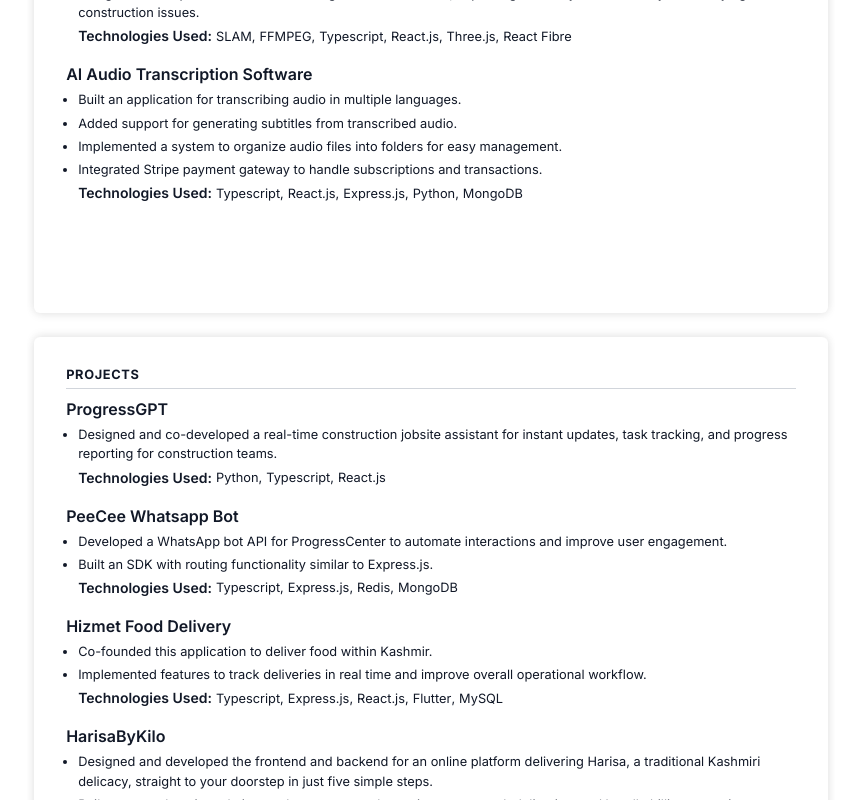
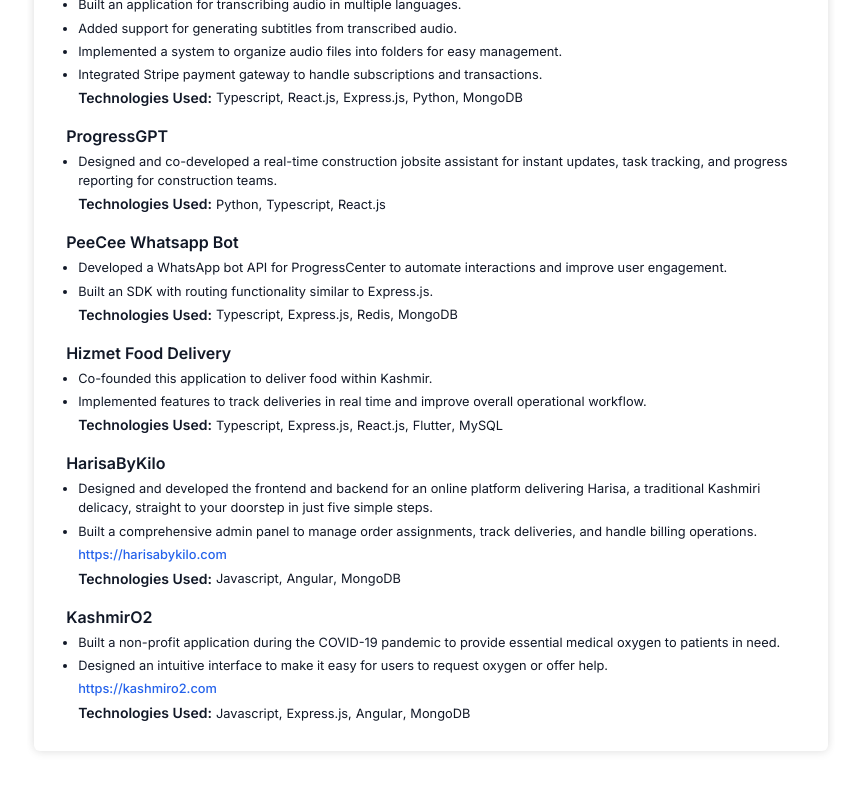
Before and after one commit to khancirhan/personal-website, a Next.js app: page /resume-2 in a window 1280 px wide. Shown: the part 1980-2780 px from the top of the page, without its empty margins (209-1070 px from the left). After the commit the page ends 2755 px from the top, so only its background shows below. Built offline with nearby package versions, Linux system fonts and the light colour scheme.

Commit message:
fix page breaks

```diff
--- a/src/app/globals.scss
+++ b/src/app/globals.scss
@@ -87,3 +87,14 @@
             0 10px 28px rgba(39, 25, 77, 0.03);
     }
 }
+
+@media print {
+    @page {
+        margin: 0;
+        padding: 1.75rem 2rem;
+    }
+
+    body {
+        margin: 0;
+    }
+}
--- a/src/app/resume-2/page.tsx
+++ b/src/app/resume-2/page.tsx
@@ -279,7 +279,7 @@
 const SocialSection = (props: SocialSectionProps) => {
     return (
         <section>
-            <div className="py-2 border-t border-b border-gray-300">
+            <div className="py-2 border-t border-b border-gray-300 print:break-inside-avoid">
                 <div className="flex flex-wrap justify-between items-center gap-x-4 gap-y-2">
                     <a
                         className="flex items-center gap-2 text-xs"
@@ -417,7 +417,7 @@
             <ResumeBody className="space-y-4">
                 {props.experiences.map((row, i) => (
                     <div key={i} className="">
-                        <div className="flex items-center gap-4">
+                        <div className="flex items-center gap-4 print:break-inside-avoid">
                             <div>
                                 <div className="text-[0.8rem] font-medium">
                                     {row.company} - <span className="font-normal">{row.location}</span>
@@ -433,7 +433,7 @@
                         <div className="flex items-center gap-4">
                             <ul className="text-[0.8rem] space-y-1 list-disc pl-3 mt-1">
                                 {row.achievements.map((a: string, ii: number) => (
-                                    <li key={ii} className="">
+                                    <li key={ii} className="print:break-inside-avoid">
                                         {a}
                                     </li>
                                 ))}
@@ -460,7 +460,7 @@
 
             <ResumeBody className="space-y-4">
                 {props.educations.map((row, i) => (
-                    <div key={i} className="">
+                    <div key={i}>
                         <div className="flex items-center gap-4">
                             <div>
                                 <div className="font-semibold">{row.degree}</div>
@@ -493,14 +493,14 @@
             <ResumeBody className="space-y-4">
                 {props.skills.map((row, i) => (
                     <div key={i}>
-                        <div>
+                        <div className="print:break-after-avoid-page">
                             <div className="text-sm font-semibold">{row.title}</div>
                         </div>
 
                         <div>
                             <div className="flex flex-wrap items-center gap-y-[2px]">
                                 {row.values.map((val, ii) => (
-                                    <div key={val} className="flex items-center text-[0.8rem]">
+                                    <div key={val} className="flex items-center text-[0.8rem] print:break-inside-avoid">
                                         {val}
                                         {ii < row.values.length - 1 && <span className="mx-2 text-[8px]">|</span>}
                                     </div>
@@ -529,14 +529,14 @@
             <ResumeBody className="space-y-4">
                 {props.projects.map((row, i) => (
                     <div key={i}>
-                        <div>
+                        <div className="print:break-after-avoid-page">
                             <div className="font-semibold">{row.title}</div>
                         </div>
 
                         {row.descriptionList.length > 0 && (
                             <ul className="text-[0.8rem] space-y-1 list-disc pl-3 mt-1">
                                 {row.descriptionList.map((a: string, ii: number) => (
-                                    <li key={ii} className="">
+                                    <li key={ii} className="print:break-inside-avoid">
                                         {a}
                                     </li>
                                 ))}
@@ -547,14 +547,14 @@
                             <a
                                 href={row.link}
                                 target="_blank"
-                                className="inline-block text-[0.8rem] text-blue-600 font-medium ml-3"
+                                className="inline-block text-[0.8rem] text-blue-600 font-medium ml-3 print:[break-before:avoid-page] print:[page-break-before:avoid]"
                             >
                                 {row.link}
                             </a>
                         )}
 
                         {row.technologiesUsed.length > 0 && (
-                            <div className="flex items-center gap-1 mt-1 ml-3">
+                            <div className="flex items-center gap-1 mt-1 ml-3 print:[break-before:avoid-page] print:[page-break-before:avoid]">
                                 <div className="text-sm font-semibold">Technologies Used:</div>
 
                                 <div className="flex flex-wrap items-center gap-y-[2px]">
@@ -576,22 +576,24 @@
 };
 
 /* =================================================================================================
- * PdfPage
+ * PdfViewer
  * ===============================================================================================*/
 
-interface PdfPageProps {
+interface PdfViewerProps {
     children: ReactNode;
 }
-const PdfPage = (props: PdfPageProps) => {
+const PdfViewer = (props: PdfViewerProps) => {
     const { children } = props;
 
     return (
         <main
-            style={{
-                width: '210mm',
-                height: '297mm',
-            }}
-            className="text-gray-900 bg-white mx-auto px-8 py-7 rounded-md shadow-[0_2px_10px_rgba(0,0,0,0.075),0_-2px_10px_rgba(0,0,0,0.075)] print:w-auto print:rounded-none print:shadow-none"
+            style={
+                {
+                    // width: '210mm',
+                    // height: '297mm',
+                }
+            }
+            className="text-gray-900 bg-white mx-auto px-8 py-7 w-[210mm] rounded-md shadow-[0_2px_10px_rgba(0,0,0,0.075),0_-2px_10px_rgba(0,0,0,0.075)] print:px-0 print:py-0 print:w-auto print:rounded-none print:shadow-none"
         >
             {children}
         </main>
@@ -611,7 +613,7 @@
     return (
         <>
             <div className={twJoin('bg-white p-6 space-y-6 print:p-0 print:space-y-0', font.className)}>
-                <PdfPage>
+                <PdfViewer>
                     <HeaderSection heading={data.name} subHeading={data.designation} />
 
                     <div className="mt-4">
@@ -633,19 +635,20 @@
                     <div className="mt-5">
                         <SkillsSection skills={data.skills} />
                     </div>
-                </PdfPage>
 
-                <PdfPage>
-                    <div>
-                        <ProjectsSection projects={data.projects.slice(0, 5)} />
+                    <div className="mt-5">
+                        <ProjectsSection projects={data.projects} />
                     </div>
-                </PdfPage>
+                </PdfViewer>
+                {/*
+                <PdfViewer>
+                </PdfViewer>
 
-                <PdfPage>
+                <PdfViewer>
                     <div>
                         <ProjectsSection projects={data.projects.slice(5, data.projects.length)} />
                     </div>
-                </PdfPage>
+                </PdfViewer> */}
             </div>
         </>
     );
--- a/src/components/resume/ResumeHeader.tsx
+++ b/src/components/resume/ResumeHeader.tsx
@@ -7,7 +7,7 @@
     const { children } = props;
 
     return (
-        <div className="flex items-center gap-2 border-b border-gray-300 pb-1">
+        <div className="flex items-center gap-2 border-b border-gray-300 pb-1 print:break-after-avoid-page">
             <div className="text-[0.8rem] font-bold uppercase tracking-wider">{children}</div>
         </div>
     );
```
